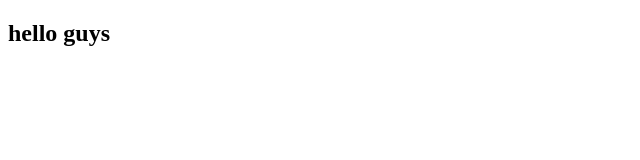
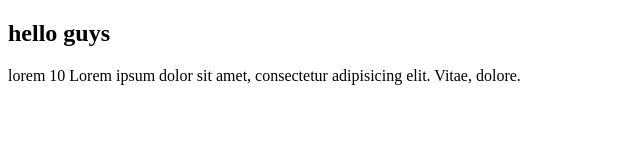
Before and after one commit to Mahenoor-Mehtab/test2, a plain HTML site: page index.html in a window 1280 px wide. Shown: the whole page, without its empty margins (0-640 px from the left). Drawn offline with Linux system fonts and the light colour scheme.

Commit message:
changes done

```diff
--- a/index.html
+++ b/index.html
@@ -9,5 +9,7 @@
     <h2>
         hello guys
     </h2>
+    <p>lorem 10 Lorem ipsum dolor sit amet, consectetur adipisicing elit. Vitae, dolore.
+    </p>
 </body>
 </html>
```
